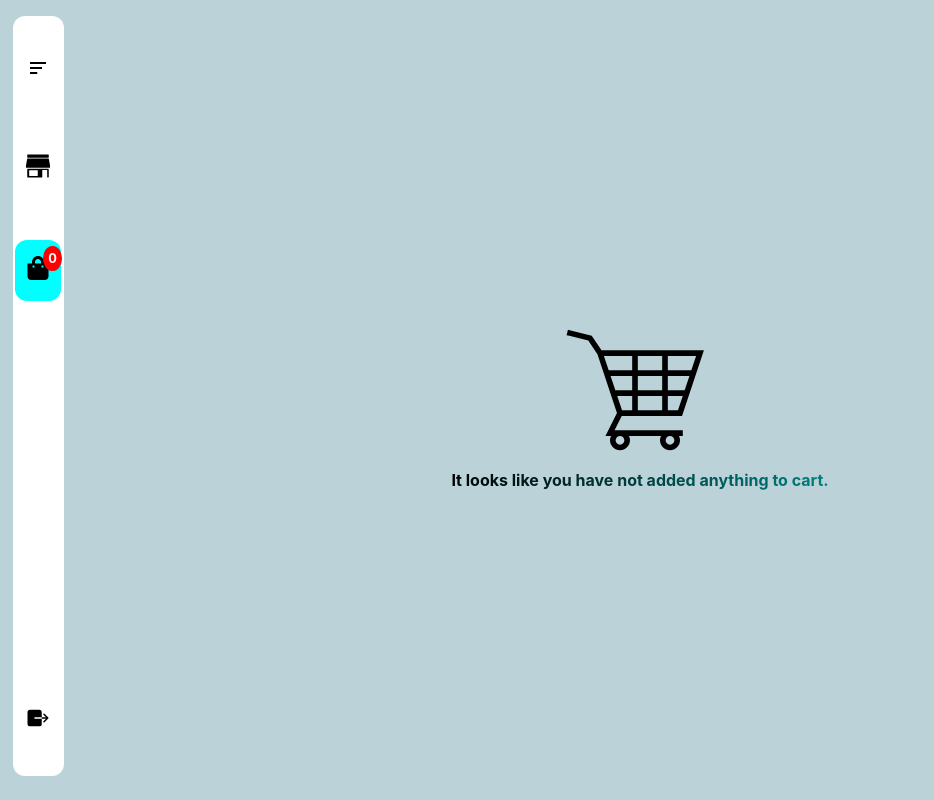
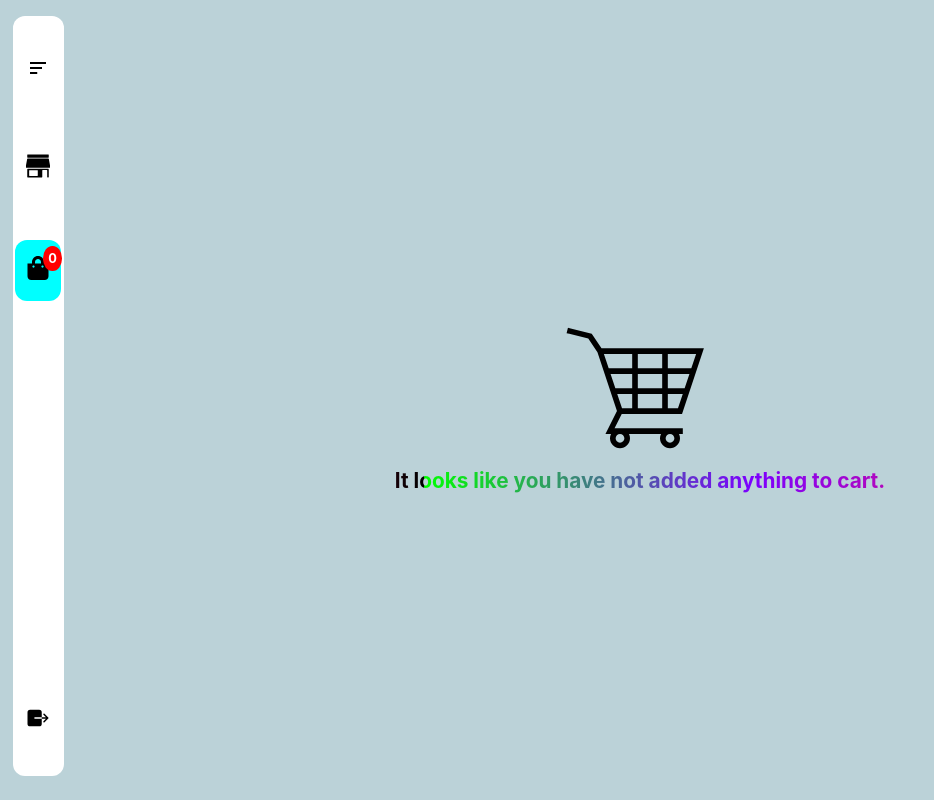
Before and after one commit to PrabeshPP/ecommerce, a React (Create React App) app: page /cart in a window 1280 px wide. Shown: the whole page, without its empty margins (0-934 px from the left). Built offline with nearby package versions, Linux system fonts and the light colour scheme.

Commit message:
animation added

```diff
--- a/src/Component/Cart/Cart.module.css
+++ b/src/Component/Cart/Cart.module.css
@@ -27,12 +27,37 @@
 .noItem .span11{
     user-select: none;
     -webkit-user-select: none;
-    background: linear-gradient(90deg,rgb(0, 0, 0) ,teal);
+    font-size: 1.3rem;
+    font-weight: bold;
+    background-image:linear-gradient(
+        90deg,
+        #00ff00 ,
+        #7b00ff ,
+        #ff1361,
+        black
+    ) ;
+    font-weight: 700;
     background-clip: text;
+    -webkit-background-clip: text;
     color: transparent;
-    font-size: 1.0rem;
-    font-weight: bold;
+    animation-name: animateText;
+    animation-duration: 7s;
+    animation-direction:alternate;
+    animation-iteration-count: infinite;
+    background-size: 200%;
 }
+
+@keyframes animateText {
+    0%{
+        background-position: 0%;
+    }
+    100%{
+        background-position: 200%;
+    }
+
+}
+
+
 
 
 
```
